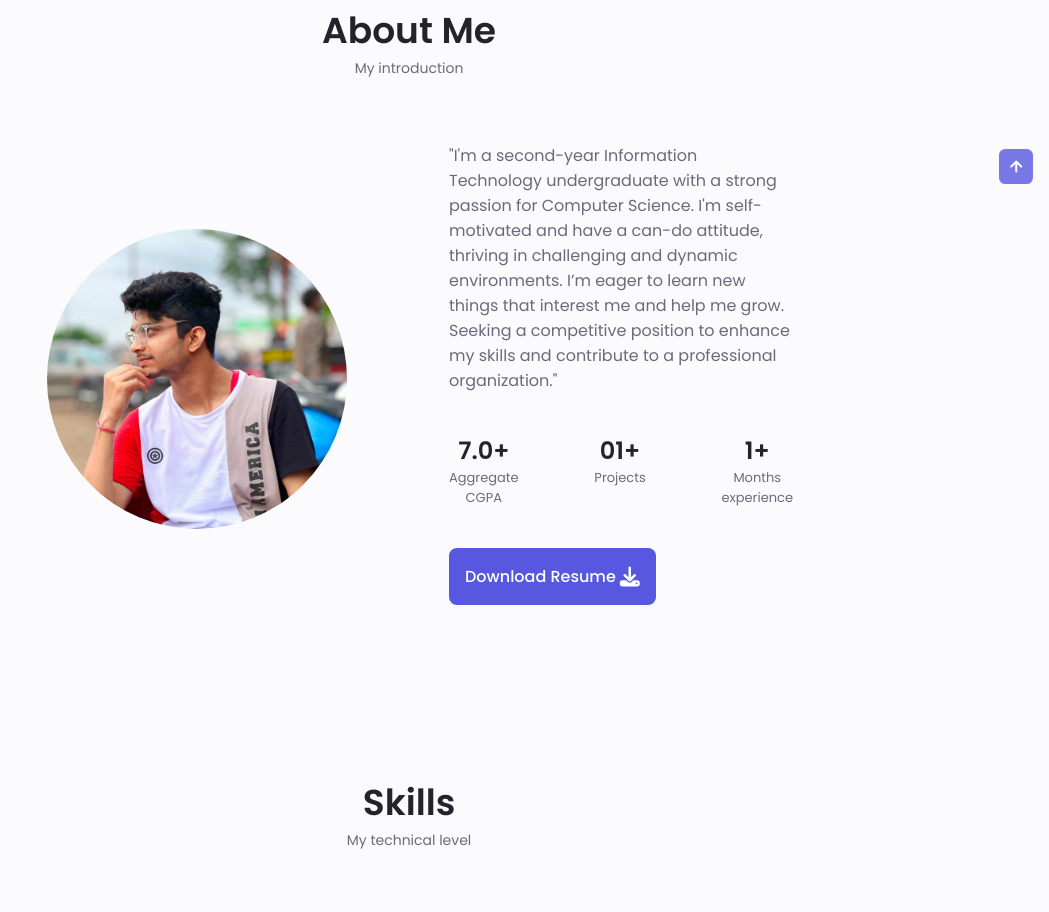
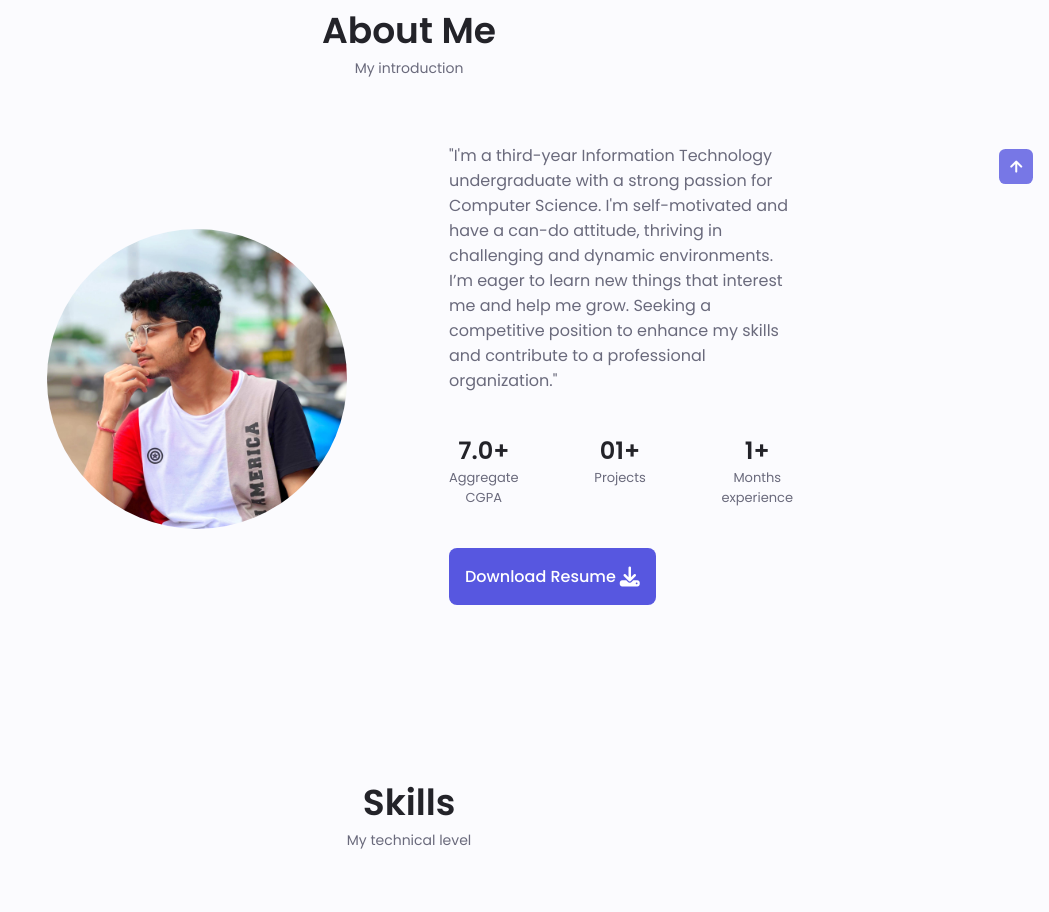
Before and after one commit to arnav-144p/Portfolio, a plain HTML site: page index.html in a window 1280 px wide. Shown: the part 776-1688 px from the top of the page, without its empty margins (231-1280 px from the left). Drawn offline with nearby package versions, Linux system fonts and the light colour scheme.

Commit message:
Update index.html

```diff
--- a/index.html
+++ b/index.html
@@ -154,7 +154,7 @@
 
           <div class="about__data">
             <p class="about__description">
-              "I'm a second-year Information Technology undergraduate with a strong passion for Computer Science. I'm self-motivated and have a can-do attitude, thriving in challenging and dynamic environments. I’m eager to learn new things that interest me and help me grow. Seeking a competitive position to enhance my skills and contribute to a professional organization."
+              "I'm a third-year Information Technology undergraduate with a strong passion for Computer Science. I'm self-motivated and have a can-do attitude, thriving in challenging and dynamic environments. I’m eager to learn new things that interest me and help me grow. Seeking a competitive position to enhance my skills and contribute to a professional organization."
             </p>
 
             <div class="about__info">
```
